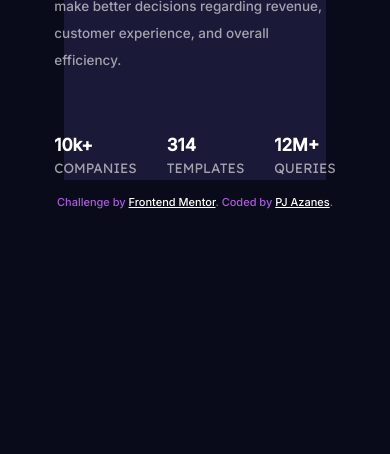
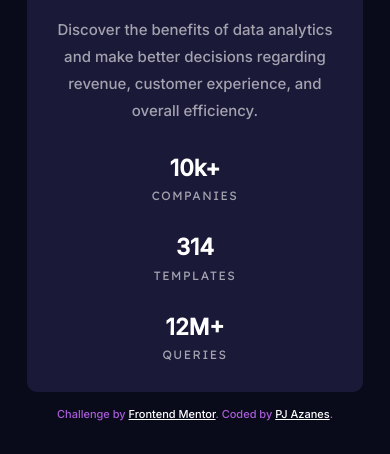
Before and after one commit to azaespa/stats-preview-card-component-main, a plain HTML site: page index.html in a window 390 px wide. Shown: the part 406-860 px from the top of the page. Drawn offline with Linux system fonts and the light colour scheme.

Commit message:
default mobile view

```diff
--- a/index.html
+++ b/index.html
@@ -51,12 +51,14 @@
       .card {
         box-sizing: border-box;
         display: flex;
-        flex-direction: row;
+        flex-direction: column-reverse;
         justify-content: center;
         align-items: center;
         background-color: var(--card-background);
         color: var(--white-100);
-        max-width: 70%;
+        max-width: 90%;
+        overflow: hidden;
+        border-radius: 10px;
       }
 
       .card .card-info {
@@ -65,17 +67,26 @@
         flex-flow: column wrap;
         justify-content: center;
         align-items: flex-start;
-        padding: 0 4rem;
-        width: 550px;
+        padding: 2rem;
+        width: 100%;
       }
 
-      .card-info > *,
+      .card-info .details {
+        display: flex;
+        flex-direction: column;
+        justify-content: center;
+        align-items: center;
+        text-align: center;
+        width: 100%;
+      }
+
+      .details > *,
       .stat > * {
         margin: 0;
       }
 
       .card-info h2 {
-        font-size: 2rem;
+        font-size: 1.75rem;
       }
 
       .card-info .insights {
@@ -84,35 +95,34 @@
 
       .card-info .main-paragraph {
         color: var(--white-60);
-        max-width: 40ch;
-        font-size: .9rem;
+        font-size: 1rem;
         margin-top: 1.25rem;
         line-height: 1.8rem;
       }
 
       .card-info .stats {
         display: flex;
-        flex-direction: row;
-        justify-content: left;
+        flex-direction: column;
+        justify-content: center;
         align-items: center;
+        text-align: center;
         width: 100%;
         gap: 2rem;
-        margin-top: 4rem;
+        margin-top: 2rem;
       }
 
       .stat h3 {
-        font-size: 1.15rem;
-      }
-
-      .stat h4 {
-        margin: .25rem 0;
+        font-size: 1.5rem;
+        font-weight: 600;
       }
 
       .card-info .stat-headings {
         font-family: "Lexend Deca", sans-serif;
-        font-weight: 300;
-        font-size: .9rem;
+        font-weight: 200;
+        font-size: .8rem;
+        letter-spacing: .1rem;
         color: var(--white-60);
+        margin-top: .5rem;
       }
 
       .card-img {
@@ -134,14 +144,8 @@
       }
 
       .card-img img {
+        height: auto;
         width: 100%;
-        height: auto;
-      }
-
-      @media screen and (max-width: 375px){
-        .card {
-          flex-direction: column-reverse;
-        }
       }
 
       .attribution {
@@ -158,6 +162,7 @@
   <body>
     <div class="card">
       <div class="card-info">
+        <div class="details">
           <h2>
             Get <span class="insights">insights</span> that help your business grow.
           </h2>
@@ -165,6 +170,7 @@
             >Discover the benefits of data analytics and make better decisions
             regarding revenue, customer experience, and overall efficiency.</span
           >
+        </div>
         <div class="stats">
           <div class="stat">
             <h3>10k+</h3>
@@ -181,7 +187,10 @@
         </div>
       </div>
       <div class="card-img">
-        <img src="images/image-header-desktop.jpg" alt="">
+        <img srcset="images/image-header-mobile.jpg 654w,
+        images/image-header-desktop.jpg 540w"
+        sizes="(max-width: 375px) 654px, 540px"
+        src="images/image-header-mobile.jpg" alt="">
         <div class="color-overlay"></div>
       </div>
     </div>
```
Lines whose indentation alone changed are shown as unchanged.
